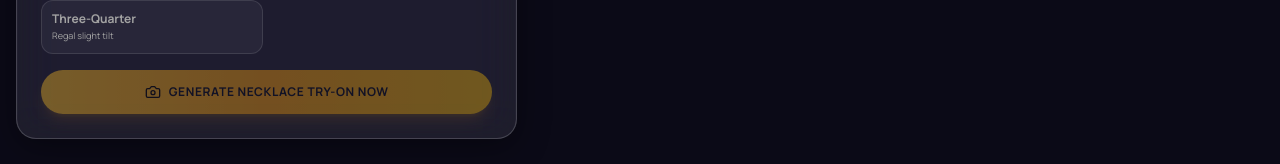
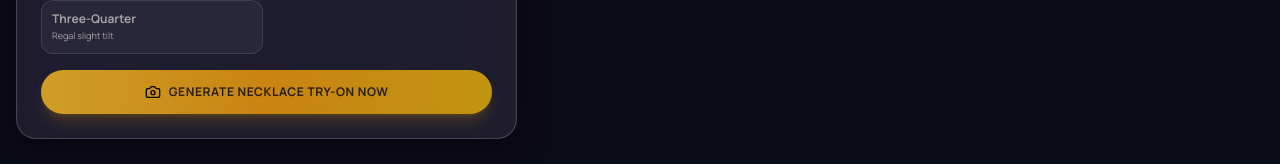
Before and after one commit to prscollaborations-afk/swarn-ai, a Next.js app in the folder apps/web/: page /studio in a window 1280 px wide. Shown: the part 1375-1539 px from the top of the page. Built offline with nearby package versions, Linux system fonts and the light colour scheme; no server answers.

Commit message:
fix(studio): button is permanently clickable without disabled locks

```diff
--- a/apps/web/src/app/studio/page.tsx
+++ b/apps/web/src/app/studio/page.tsx
@@ -171,7 +171,15 @@ export default function StudioPage() {
       return;
     }
 
-    if (!jewelAssetId) return;
+    // If user clicked before uploading, trigger file picker or use active reference
+    if (!jewelAssetId && !jewelPreview) {
+      if (jewelInputRef.current) {
+        jewelInputRef.current.click();
+      }
+      return;
+    }
+
+    const currentAssetId = jewelAssetId || "jewel-asset-" + Date.now();
     setIsGenerating(true);
     setGeneratedImages([]);
 
@@ -180,7 +188,7 @@ export default function StudioPage() {
         method: "POST",
         headers: { "Content-Type": "application/json" },
         body: JSON.stringify({
-          asset_id: jewelAssetId,
+          asset_id: currentAssetId,
           model_source: modelMode,
           user_person_asset_id: personAssetId,
           jewellery_type: selectedJewelType,
@@ -537,12 +545,12 @@ export default function StudioPage() {
 
             <button
               onClick={handleGenerate}
-              disabled={
-                (!jewelAssetId && !jewelPreview) ||
-                isGenerating ||
-                (modelMode === "user_photo" && !personAssetId)
-              }
-              className="w-full py-3.5 rounded-full bg-gradient-to-r from-amber-400 via-amber-500 to-yellow-500 text-slate-950 font-bold text-xs uppercase tracking-wider hover:brightness-110 shadow-lg shadow-amber-500/25 transition-all disabled:opacity-40 disabled:cursor-not-allowed flex items-center justify-center gap-2 mt-2"
+              disabled={isGenerating}
+              className={`w-full py-3.5 rounded-full font-bold text-xs uppercase tracking-wider transition-all flex items-center justify-center gap-2 mt-2 shadow-lg ${
+                jewelPreview
+                  ? "bg-gradient-to-r from-amber-400 via-amber-500 to-yellow-500 text-slate-950 hover:brightness-110 shadow-amber-500/30 cursor-pointer"
+                  : "bg-gradient-to-r from-amber-400/80 via-amber-500/80 to-yellow-500/80 text-slate-950/80 hover:brightness-105 shadow-amber-500/20 cursor-pointer"
+              } ${isGenerating ? "opacity-50 cursor-not-allowed" : ""}`}
             >
               {isGenerating ? (
                 <>
```
